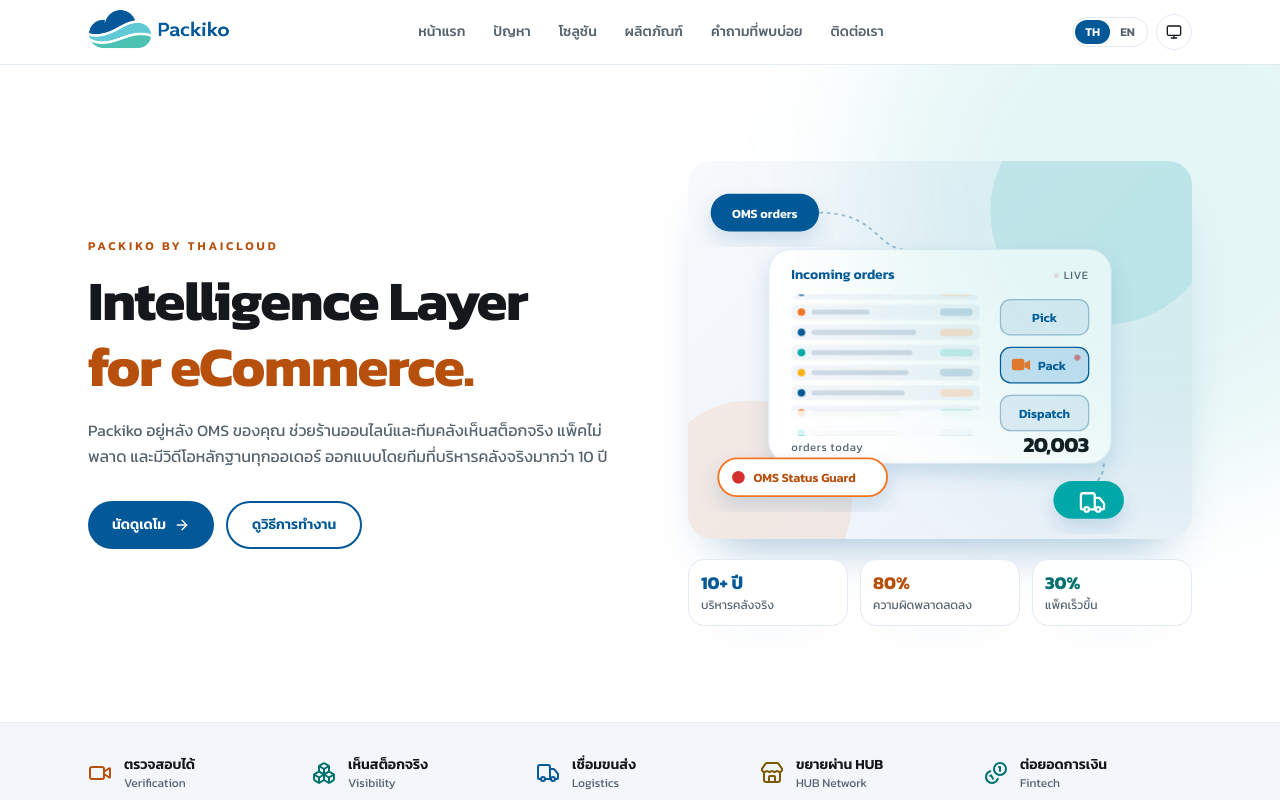
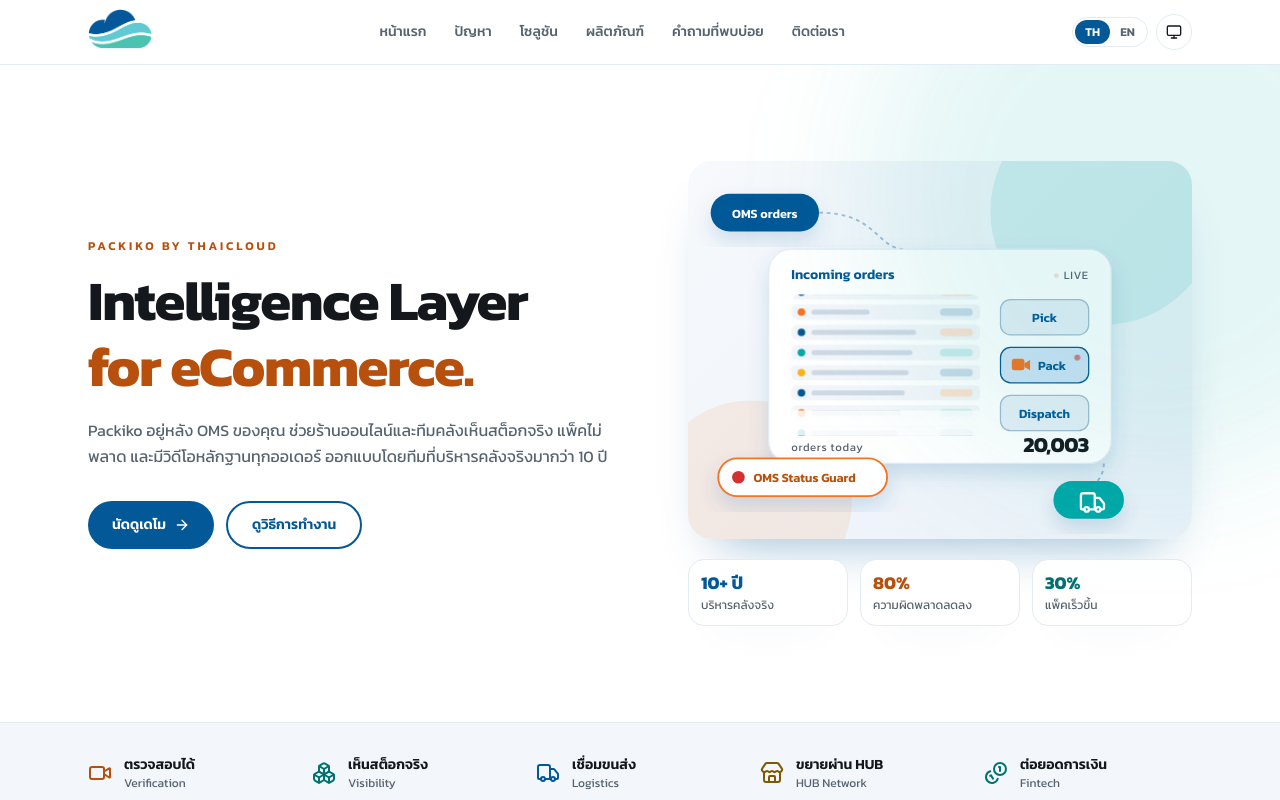
Before and after one commit to ThaiCloud-PAC/www, a Next.js app: page / in a window 1280 px wide. Shown: the top 800 px of the page. Built offline with nearby package versions, Linux system fonts and the light colour scheme.

Commit message:
feat(www): cloud mark only (no wordmark, no white chip) in header and footer
Co-Authored-By: Claude Fable 5 <noreply@anthropic.com>

```diff
--- a/src/components/Footer.tsx
+++ b/src/components/Footer.tsx
@@ -18,8 +18,8 @@ export default function Footer() {
       <div className="mx-auto w-full max-w-6xl px-5 sm:px-6">
         <div className="grid gap-10 text-center sm:text-left lg:grid-cols-[2fr_1fr_1fr_2fr]">
           <div>
-            <span className="inline-flex rounded-xl bg-white px-3 py-2">
-              <Image src="/brand/packiko-logo.png" alt="Packiko by ThaiCloud" width={1000} height={282} className="h-10 w-auto" />
+            <span className="inline-flex">
+              <Image src="/brand/packiko-mark.png" alt="Packiko by ThaiCloud" width={544} height={340} className="h-12 w-auto" />
             </span>
             <p className="mx-auto mt-4 max-w-xs text-sm leading-relaxed sm:mx-0">{t.footer.blurb}</p>
             <div className="mt-5 flex justify-center gap-2 sm:justify-start">
--- a/src/components/Header.tsx
+++ b/src/components/Header.tsx
@@ -18,18 +18,15 @@ const LINKS = [
   { href: "#contact-sec", key: "contact" },
 ] as const;
 
-/** The logo artwork is dark ink on transparent, so on a dark background it sits
-    on a white chip — the same treatment the footer uses. */
+/** The Packiko cloud mark — coloured artwork on transparent, reads on light and dark. */
 function Logo({ className = "" }: { className?: string }) {
   return (
-    <span
-      className={`inline-flex rounded-lg dark:bg-white dark:px-2 dark:py-1 ${className}`}
-    >
+    <span className={`inline-flex items-center ${className}`}>
       <Image
-        src="/brand/packiko-logo.png"
+        src="/brand/packiko-mark.png"
         alt="Packiko by ThaiCloud"
-        width={1000}
-        height={282}
+        width={544}
+        height={340}
         priority
         className="h-10 w-auto"
       />
```
Also changed, not shown: public/brand/packiko-mark.png.
